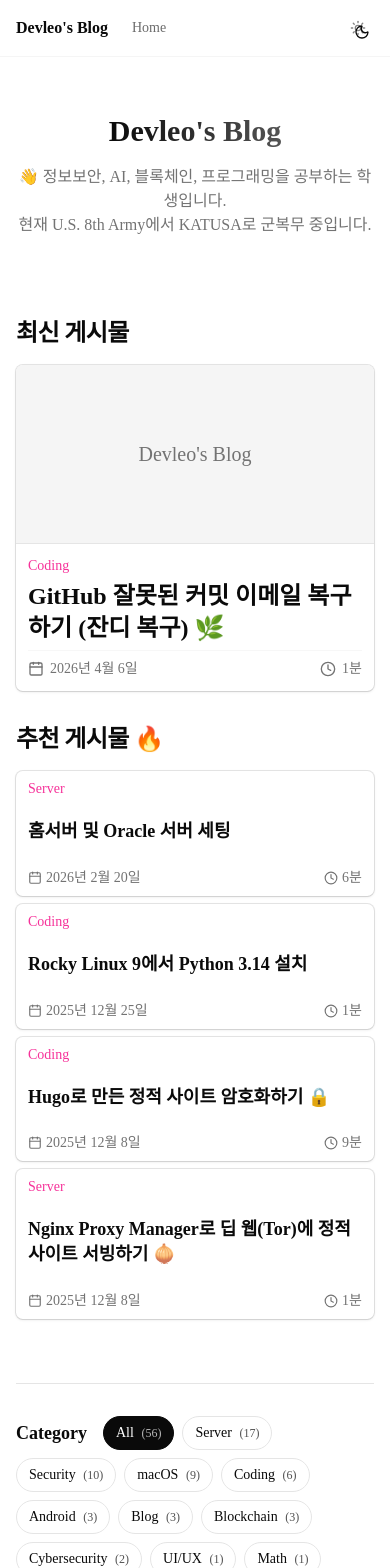
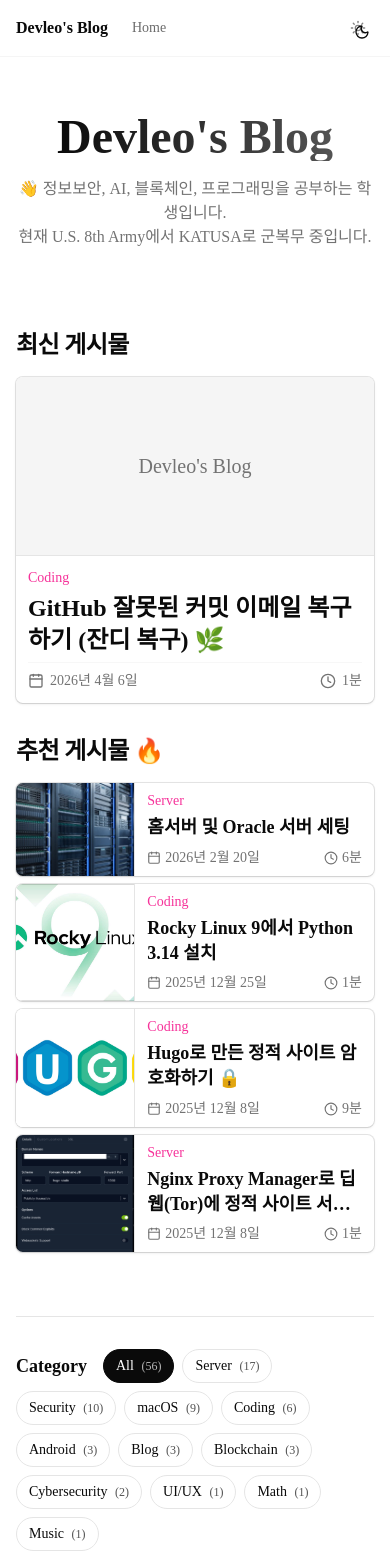
Before and after one commit to D3vle0/blog-v7, a Next.js app: page / in a window 390 px wide. Shown: the top 1568 px of the page. Built offline with nearby package versions, Linux system fonts and the light colour scheme.

Commit message:
style: redesign blog post cards with cover images and update hero text size

```diff
--- a/app/page.tsx
+++ b/app/page.tsx
@@ -12,7 +12,21 @@ function CompactPostCard({ post }: { post: Post }) {
 
   return (
     <Link href={`/blog/${post.metadata.slug}`} className="block h-full">
-      <Card className="flex flex-col h-full hover:bg-muted/50 transition-colors border-border/50 shadow-sm hover:shadow-md cursor-pointer overflow-hidden p-3 py-2 group">
+      <Card className="flex flex-row h-full hover:bg-muted/50 transition-colors border-border/50 shadow-sm hover:shadow-md cursor-pointer overflow-hidden p-0 gap-0 group">
+        {post.metadata.coverImage ? (
+          <div className="relative w-1/3 shrink-0 overflow-hidden bg-white dark:bg-zinc-900 border-r">
+            <img
+              src={post.metadata.coverImage}
+              alt={post.metadata.title}
+              className="object-cover absolute inset-0 w-full h-full transition-transform duration-500 group-hover:scale-105"
+            />
+          </div>
+        ) : (
+          <div className="relative w-1/3 shrink-0 overflow-hidden bg-muted border-r flex items-center justify-center">
+            <span className="text-muted-foreground text-xs font-medium absolute inset-0 flex items-center justify-center">Devleo's Blog</span>
+          </div>
+        )}
+        <div className="p-3 py-2 flex flex-col flex-1">
           <div className="flex justify-between items-start mb-1">
             <span className="text-sm font-medium text-pink-500">
               {post.metadata.categories?.[0] || 'Uncategorized'}
@@ -33,6 +47,7 @@ function CompactPostCard({ post }: { post: Post }) {
             <div className="flex items-center">
               <Clock className="mr-1 h-3.5 w-3.5" />
               {readingTime}분
+            </div>
           </div>
         </div>
       </Card>
@@ -97,7 +112,7 @@ export default async function Home() {
     <div className="flex flex-col gap-12">
       <section className="space-y-6 pb-8 pt-6 md:pb-12 md:pt-10 lg:py-16 animate-in fade-in slide-in-from-bottom-4 duration-1000">
         <div className="container flex max-w-[64rem] flex-col items-center gap-4 text-center mx-auto">
-          <h1 className="font-heading text-3xl sm:text-5xl md:text-6xl lg:text-7xl font-bold bg-clip-text text-transparent bg-gradient-to-r from-foreground to-foreground/70">
+          <h1 className="font-heading text-5xl sm:text-5xl md:text-6xl lg:text-7xl font-bold bg-clip-text text-transparent bg-gradient-to-r from-foreground to-foreground/70">
             Devleo's Blog
           </h1>
           <p className="max-w-[42rem] leading-normal text-muted-foreground sm:text-xl sm:leading-8">
```
Lines whose indentation alone changed are shown as unchanged.
